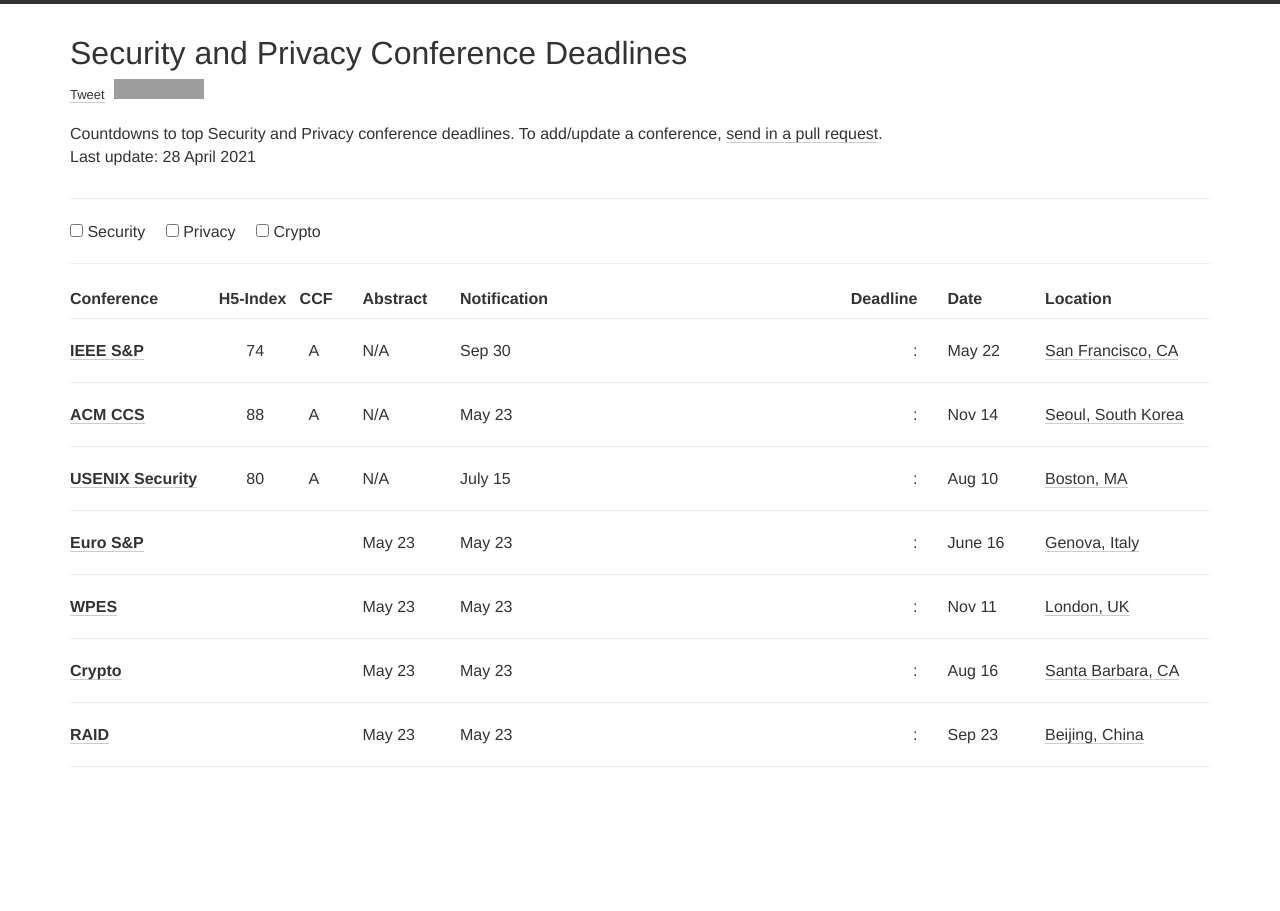
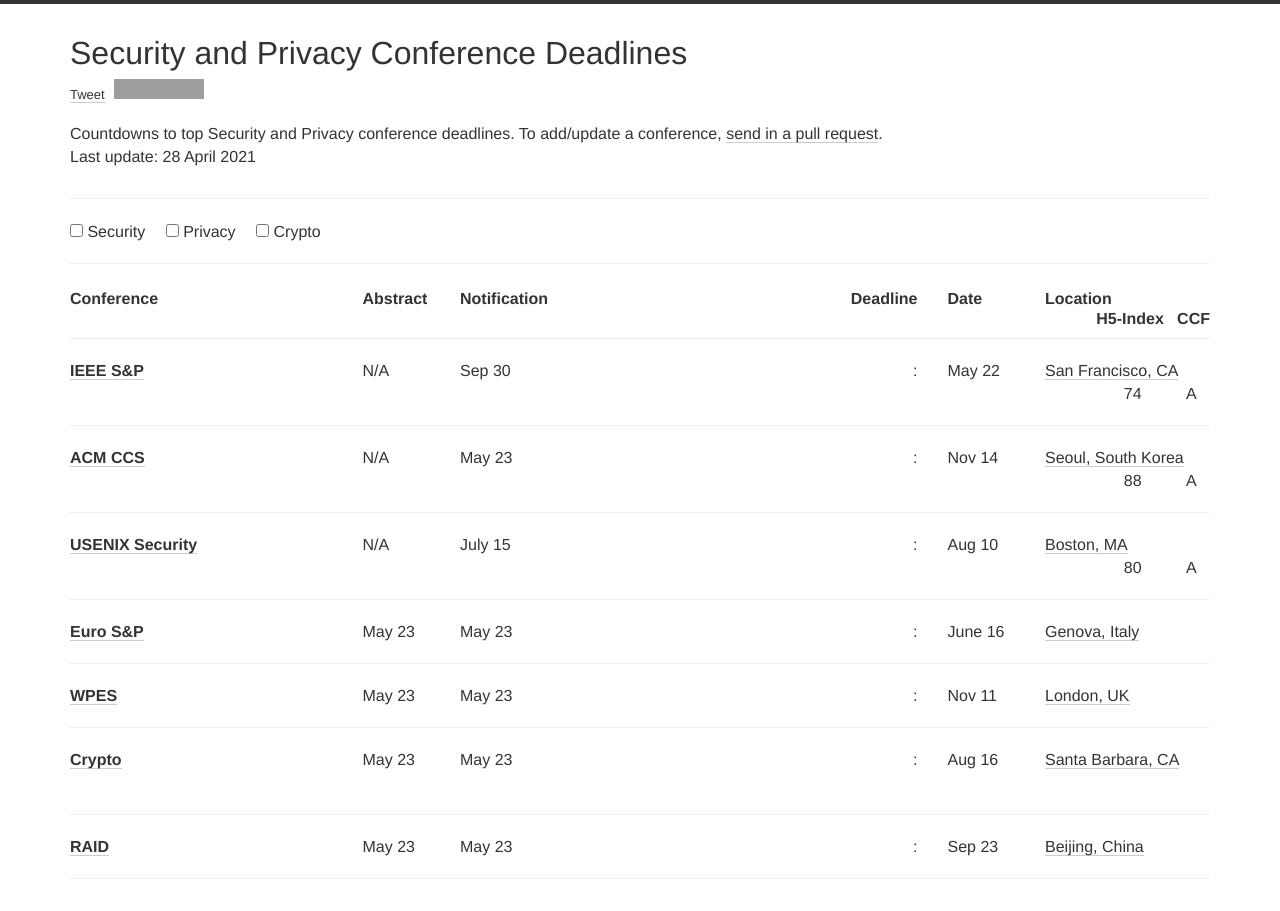
Before and after one commit to jianghaizhi/conference, a Jekyll site: the page built from index.html, in a window 1280 px wide. Built offline with Jekyll 4.4.1, drawn with Linux system fonts in a browser that asks for light colours; nearby versions of some CDN libraries; comment, search, counter and statistics services are not loaded; grey boxes are pictures that could not be loaded.

Commit message:
Update index.html

```diff
--- a/index.html
+++ b/index.html
@@ -47,12 +47,12 @@
                 </div>
               </form><hr>
              <div class="row" style="padding-top:5px">
-       <div class="col-xs-12 col-md-3"><h2>Conference<font style="float:right">H5-Index&nbsp;&nbsp;&nbsp;CCF</font></h2></div>
+       <div class="col-xs-12 col-md-3"><h2>Conference</h2></div>
         <div class="col-xs-12 col-md-1"><h2>Abstract</h2></div>
         <div class="col-xs-12 col-md-1"><h2>Notification</h2></div>
         <div class="col-xs-12 col-md-4"><h2 style="float:right;">Deadline</h2></div>
         <div class="col-xs-12 col-md-1"><h2>Date</h2></div>
-        <div class="col-xs-12 col-md-2"><h2>Location</h2></div>
+        <div class="col-xs-12 col-md-2"><h2>Location<font style="float:right">H5-Index&nbsp;&nbsp;&nbsp;CCF</font></h2></div>
       </div>
 
             <!-- </div> -->
@@ -67,7 +67,7 @@
         <div id="{{ conf.name | append: conf.year | slugify }}" class="conf {% for tag in conf.tags %} {{tag}} {% endfor %}">
           <div class="row">
               <div class="col-xs-12 col-md-3">
-                <font font-size:1em; style="font-weight:bold;"><a target="black" href="{{conf.link}}">{{conf.name}}</a></font><font font-size:1em; style="float:right">{{conf.hindex}}&nbsp;&nbsp;&nbsp;&nbsp;&nbsp;&nbsp;&nbsp;&nbsp;&nbsp;&nbsp;{{conf.rank}}&nbsp;&nbsp;&nbsp;</font>
+                <font font-size:1em; style="font-weight:bold;"><a target="black" href="{{conf.link}}">{{conf.name}}</a></font>
               </div>
 
             <div class="col-xs-12 col-md-1">
@@ -85,7 +85,7 @@
                  </div>
               </div>
              <div class="col-xs-12 col-md-2">
-                <a target="black" href="http://maps.google.com/?q={{conf.place}}">{{conf.place}}</a>
+                <a target="black" href="http://maps.google.com/?q={{conf.place}}">{{conf.place}}</a><font font-size:1em; style="float:right">{{conf.hindex}}&nbsp;&nbsp;&nbsp;&nbsp;&nbsp;&nbsp;&nbsp;&nbsp;&nbsp;&nbsp;{{conf.rank}}&nbsp;&nbsp;&nbsp;</font>
               </div>
 
           </div>
```
